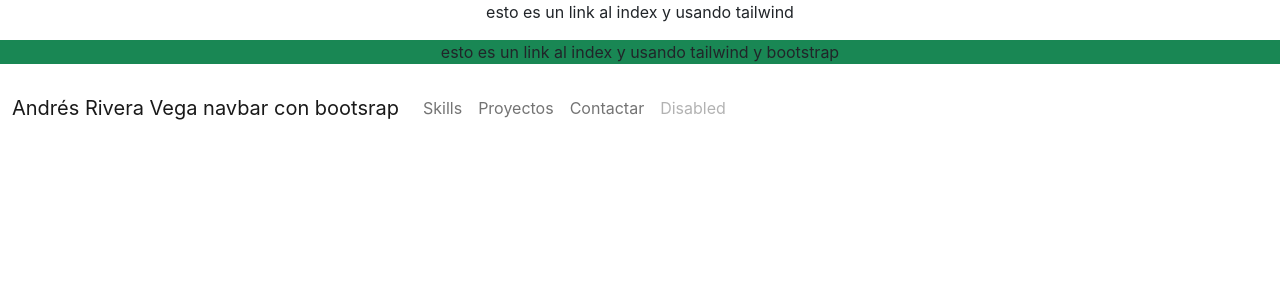
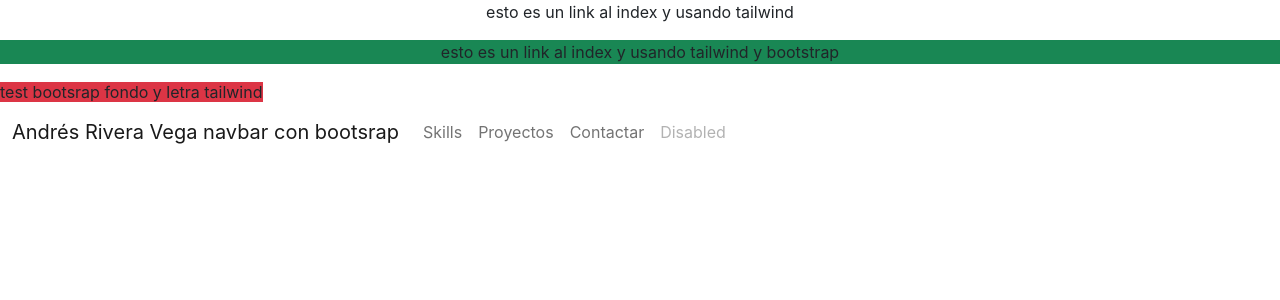
Before and after one commit to TeamARV/Practicas_D, a Next.js app: page / in a window 1280 px wide. Shown: the top 300 px of the page. Built offline with nearby package versions, Linux system fonts and the light colour scheme.

Commit message:
test estilos combinados

```diff
--- a/pages/Page1.tsx
+++ b/pages/Page1.tsx
@@ -1,7 +1,4 @@
 import type { NextPage } from 'next'
-import Head from 'next/head'
-import Image from 'next/image'
-import styles from '../styles/Home.module.css'
 import Link from "next/link"
 
 
@@ -14,6 +11,8 @@ const Page1: NextPage = () => {
    <div className="bg-green-500 text-center cursor-pointer">esto es un texto usando tailwind y un link al index</div>
    </Link>
 
+   <span className="bg-danger text-blue-600"> test bootsrap  fondo y letra tailwind</span>
+
     </div>
   )
 }
--- a/pages/_app.tsx
+++ b/pages/_app.tsx
@@ -1,11 +1,9 @@
 
 import type { AppProps } from 'next/app'
-import 'bootstrap/dist/css/bootstrap.css'; // Add this line
-import '../styles/globals.css'
 import { useEffect } from "react";
 
-
-
+import 'bootstrap/dist/css/bootstrap.css'
+import '../styles/globals.css'
 
 
 function MyApp({ Component, pageProps }: AppProps) {
--- a/pages/index.tsx
+++ b/pages/index.tsx
@@ -1,8 +1,10 @@
+/* import Head from 'next/head'
+import Image from 'next/image'
+import styles from '../styles/Home.module.css' */
+
 import type { NextPage } from 'next'
-import Head from 'next/head'
-import Image from 'next/image'
-import styles from '../styles/Home.module.css'
 import Link from "next/link"
+
 
 
 
@@ -12,7 +14,7 @@ const Home: NextPage = () => {
 
    <Link href="/Page1">
 
-     <p className="bg-red-200 cursor-pointer text-center">esto es un link al index y usando tailwind</p>
+     <p className="bg-blue-400 cursor-pointer text-center">esto es un link al index y usando tailwind</p>
 
    </Link>
 
@@ -21,6 +23,9 @@ const Home: NextPage = () => {
   <p className="bg-success cursor-pointer text-center">esto es un link al index y usando tailwind y bootstrap</p>
 
 </Link>
+
+<span className="bg-danger text-blue-600"> test bootsrap  fondo y letra tailwind</span>
+
 
    <nav className="navbar navbar-expand-lg navbar-light  fixed-button ">
 
```
